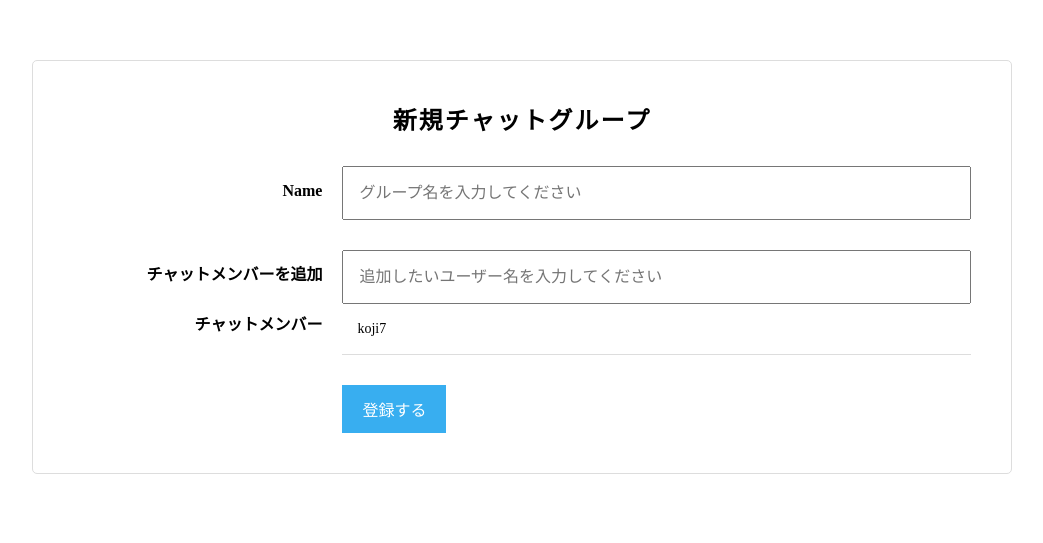
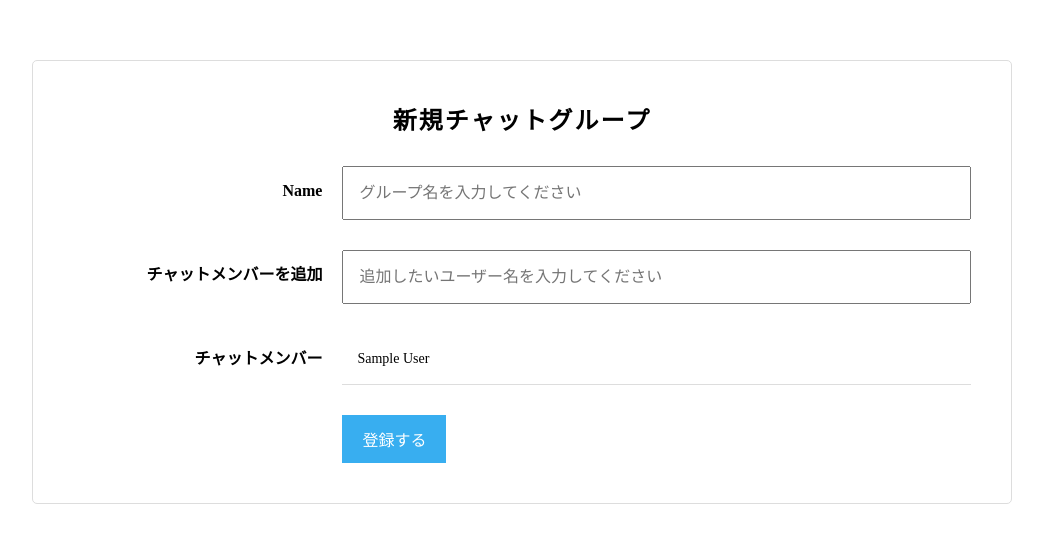
Before and after one commit to ryouto0726/chat-space-1, a Rails app: page /groups/new in a window 1280 px wide. Shown: the top 543 px of the page, without its empty margins (118-1161 px from the left). Run offline with Rails 7, Linux system fonts and the light colour scheme; the visitor is signed in with stand-in values (Sample User, id 1); style sheets or scripts are compiled from the project's sources; some libraries are stand-ins or nearby versions.

Commit message:
Viewを修正

```diff
--- a/app/assets/stylesheets/application.scss
+++ b/app/assets/stylesheets/application.scss
@@ -11,6 +11,12 @@
 
 a {
   text-decoration: none;
+}
+
+.clearfix::after {
+  content: "";
+  display: block;
+  clear: both;
 }
 
 /*********** flash ***********/
--- a/app/views/groups/_form.html.haml
+++ b/app/views/groups/_form.html.haml
@@ -5,7 +5,7 @@
       %ul
         - group.errors.full_messages.each do |message|
           %li= message
-  .chat-group-form__field
+  .chat-group-form__field.clearfix
     .chat-group-form__field--left
       = f.label :name, class: 'chat-group-form__label'
     .chat-group-form__field--right
@@ -16,16 +16,18 @@
     .chat-group-form__field--right
       .chat-group-form__search.clearfix
         %input#user-search-field.chat-group-form__input{:placeholder => "追加したいユーザー名を入力してください", :type => "text"}/
-    #user-search-result
-      .chat-group-form__field.clearfix
-        .chat-group-form__field--left
-          %label.chat-group-form__label{:for => "members"} チャットメンバー
-        .chat-group-form__field--right
-          .chat-group-users.js-add-user
-            #1304.chat-group-user.clearfix.js-chat-member
-              %input#group_user_ids{:name => "group[user_ids][]", :type => "hidden", :value => "1304"}/
-              %p.chat-group-user__name koji7
-
+      #user-search-result
+  .chat-group-form__field.clearfix
+    .chat-group-form__field--left
+      %label.chat-group-form__label{:for => "members"} チャットメンバー
+    .chat-group-form__field--right
+      .chat-group-users.js-add-user
+        - group.users.each do |user|
+          .chat-group-user.clearfix.js-chat-member{id: "#{user.id}"}
+            %input{:name => "group[user_ids][]", :type => "hidden", :value => "#{user.id}"}/
+            %p.chat-group-user__name= user.name
+            - if user_signed_in? && current_user.id != user.id
+              %a.user-search-add.chat-group-user__btn.chat-group-user__btn--add{"data-user-id" => "52", "data-user-name" => "imt", style: "color: #f05050"} 削除
   .chat-group-form__field.clearfix
     .chat-group-form__field--left
     .chat-group-form__field--right
```
